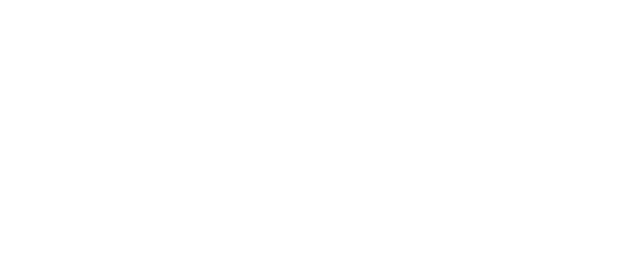
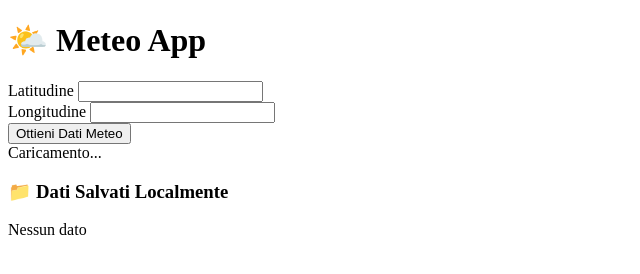
Before and after one commit to Daniel-Mittem/Mittempergher-Daniel-EsameUF07, a plain HTML site: page meteo app/meteo app base/index.html in a window 1280 px wide. Shown: the whole page, without its empty margins (0-640 px from the left). Drawn offline with Linux system fonts and the light colour scheme.

Commit message:
feat: aggiornato il file index.html con la struttura e il titolo per l'app Meteo

```diff
--- a/meteo app/meteo app base/index.html
+++ b/meteo app/meteo app base/index.html
@@ -1,11 +1,39 @@
 <!DOCTYPE html>
-<html lang="en">
+<html lang="it">
 <head>
     <meta charset="UTF-8">
     <meta name="viewport" content="width=device-width, initial-scale=1.0">
-    <title>Document</title>
+    <title>Meteo App</title>
 </head>
 <body>
+    <div>
+        <h1>🌤️ Meteo App</h1>
 
+        <div>
+            <div >
+                <label for="latitude">Latitudine</label>
+                <input type="number" id="latitude" step="any">
+            </div>
+            <div>
+                <label for="longitude">Longitudine</label>
+                <input type="number" id="longitude" step="any">
+            </div>
+        </div>
+
+        <button onclick="getWeatherData()">Ottieni Dati Meteo</button>
+
+        <div id="loading">Caricamento...</div>
+        <div id="error"></div>
+
+        <div id="weatherData">
+            <div id="weatherInfo">
+            </div>
+
+            <div>
+                <h3>📁 Dati Salvati Localmente</h3>
+                <div id="storedData">Nessun dato</div>
+            </div>
+        </div>
+    </div>
 </body>
 </html>
```
